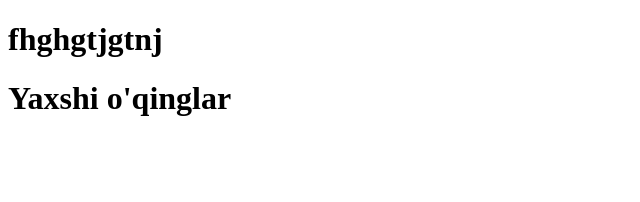
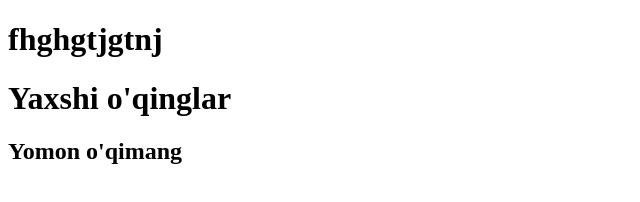
Before and after one commit to Munisaashurova/fdfdfdf, a plain HTML site: page index.html in a window 1280 px wide. Shown: the whole page, without its empty margins (0-640 px from the left). Drawn offline with Linux system fonts and the light colour scheme.

Commit message:
o'zgardi

```diff
--- a/index.html
+++ b/index.html
@@ -9,5 +9,6 @@
 <body>
     <h1>fhghgtjgtnj</h1>
     <h1>Yaxshi o'qinglar</h1>
+    <h2>Yomon o'qimang</h2>
 </body>
 </html>
```
